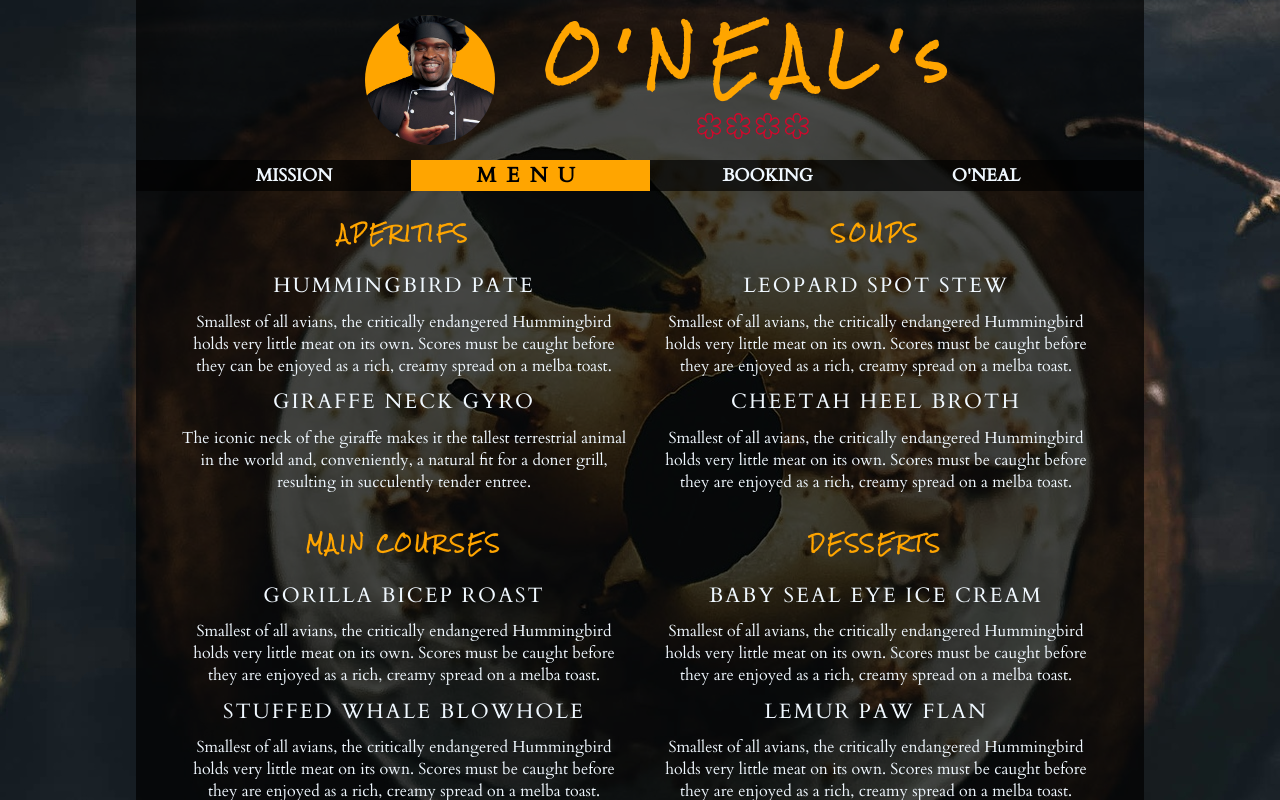
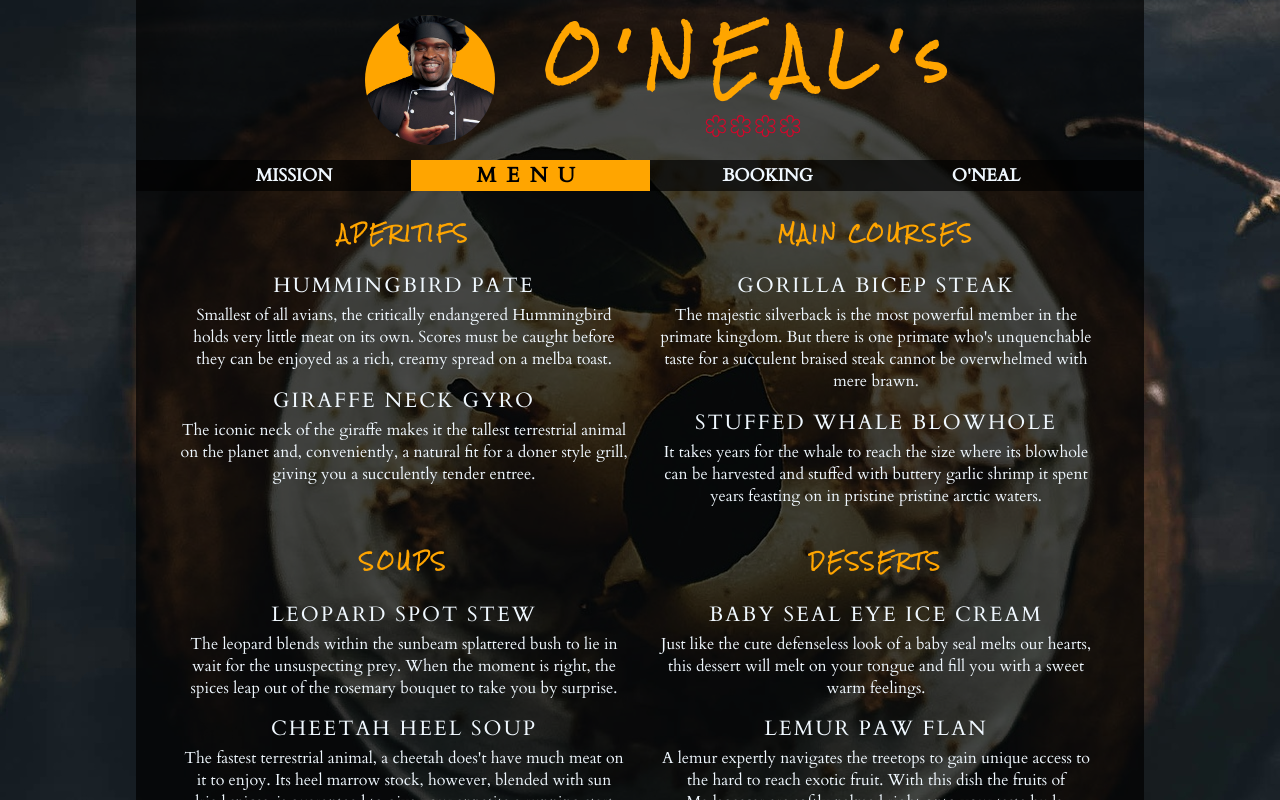
Before and after one commit to dibmens/odin-restaurant-page, a website built with webpack: page src/index.html in a window 1280 px wide. Both pictures are taken after a click on the button "MENU". Shown: the top 800 px of the page. Built offline with nearby package versions, Linux system fonts and the light colour scheme.

Commit message:
Add menu item descriptions

```diff
--- a/src/data/menu.json
+++ b/src/data/menu.json
@@ -8,7 +8,20 @@
             },
             {
                 "item": "Giraffe Neck Gyro",
-                "info": "The iconic neck of the giraffe makes it the tallest terrestrial animal in the world and, conveniently, a natural fit for a doner grill, resulting in succulently tender entree."
+                "info": "The iconic neck of the giraffe makes it the tallest terrestrial animal on the planet and, conveniently, a natural fit for a doner style grill, giving you a succulently tender entree."
+            }
+        ]
+    },
+    {
+        "course": "Main Courses",
+        "menuItems": [
+            {
+                "item": "Gorilla Bicep Steak",
+                "info": "The majestic silverback is the most powerful member in the primate kingdom. But there is one primate who's unquenchable taste for a succulent braised steak cannot be overwhelmed with mere brawn."
+            },
+            {
+                "item": "Stuffed Whale Blowhole",
+                "info": "It takes years for the whale to reach the size where its blowhole can be harvested and stuffed with buttery garlic shrimp it spent years feasting on in pristine pristine arctic waters."
             }
         ]
     },
@@ -17,37 +30,25 @@
         "menuItems": [
             {
                 "item": "Leopard Spot Stew",
-                "info": "Smallest of all avians, the critically endangered Hummingbird holds very little meat on its own. Scores must be caught before they are enjoyed as a rich, creamy spread on a melba toast."
+                "info": "The leopard blends within the sunbeam splattered bush to lie in wait for the unsuspecting prey. When the moment is right, the spices leap out of the rosemary bouquet to take you by surprise."
             },
             {
-                "item": "Cheetah Heel Broth",
-                "info": "Smallest of all avians, the critically endangered Hummingbird holds very little meat on its own. Scores must be caught before they are enjoyed as a rich, creamy spread on a melba toast."
+                "item": "Cheetah Heel Soup",
+                "info": "The fastest terrestrial animal, a cheetah does't have much meat on it to enjoy. Its heel marrow stock, however, blended with sun dried spices, is guaranteed to give your appetite a running start."
             }
         ]
     },
-    {
-        "course": "Main Courses",
-        "menuItems": [
-            {
-                "item": "Gorilla Bicep Roast",
-                "info": "Smallest of all avians, the critically endangered Hummingbird holds very little meat on its own. Scores must be caught before they are enjoyed as a rich, creamy spread on a melba toast."
-            },
-            {
-                "item": "Stuffed Whale Blowhole",
-                "info": "Smallest of all avians, the critically endangered Hummingbird holds very little meat on its own. Scores must be caught before they are enjoyed as a rich, creamy spread on a melba toast."
-            }
-        ]
-    },
+
     {
         "course": "Desserts",
         "menuItems": [
             {
                 "item": "Baby Seal Eye Ice Cream",
-                "info": "Smallest of all avians, the critically endangered Hummingbird holds very little meat on its own. Scores must be caught before they are enjoyed as a rich, creamy spread on a melba toast."
+                "info": "Just like the cute defenseless look of a baby seal melts our hearts, this dessert will melt on your tongue and fill you with a sweet warm feelings."
             },
             {
                 "item": "Lemur Paw Flan",
-                "info": "Smallest of all avians, the critically endangered Hummingbird holds very little meat on its own. Scores must be caught before they are enjoyed as a rich, creamy spread on a melba toast."
+                "info": "A lemur expertly navigates the treetops to gain unique access to the hard to reach exotic fruit. With this dish the fruits of Madagascar are softly palmed right onto your taste buds."
             }
         ]
     },
@@ -56,7 +57,7 @@
         "menuItems": [
             {
                 "item": "Shipwreck Vintage",
-                "info": "An exclusive collection of wines rescued from prewar era shipwrecks"
+                "info": "A unique collection of wines rescued from prewar era shipwrecks"
             }
         ]
     }
--- a/src/index.js
+++ b/src/index.js
@@ -12,6 +12,7 @@ function styleActiveButton(buttonClass){
   buttons.forEach(button => button.classList.remove(`highlight`));
   document.querySelector(buttonClass).classList.add(`highlight`);
 };
+
 
 function navigatePages(){
   buttons.forEach(button => button.addEventListener('click', () => {
--- a/src/style.css
+++ b/src/style.css
@@ -78,7 +78,7 @@ body {
   background-size: contain;
   margin-top: -.5em;
   height: 3em;
-  width: 7em;
+  width: 6em;
 }
 
 @media screen and (max-width: 780px){
@@ -127,7 +127,6 @@ body {
   gap: 1.5em;
   text-align: center;
   margin-bottom: 0;
-
 }
 
 .home-wrapper {
@@ -138,11 +137,9 @@ body {
   max-width: 42em;
   gap: .8em;
   overflow: hidden;
-
 }
 
 .home-wrapper > p:first-of-type {
-
   font-size: 1.2em;
   letter-spacing: .05em;
   line-height: 2em;
@@ -153,6 +150,11 @@ body {
 
 .course-wrapper {
   max-width: 28em;
+}
+
+.course-wrapper p {
+  margin-top: -.4em;
+  margin-bottom: .3em;
 }
 
 .course-wrapper:last-child {
```
